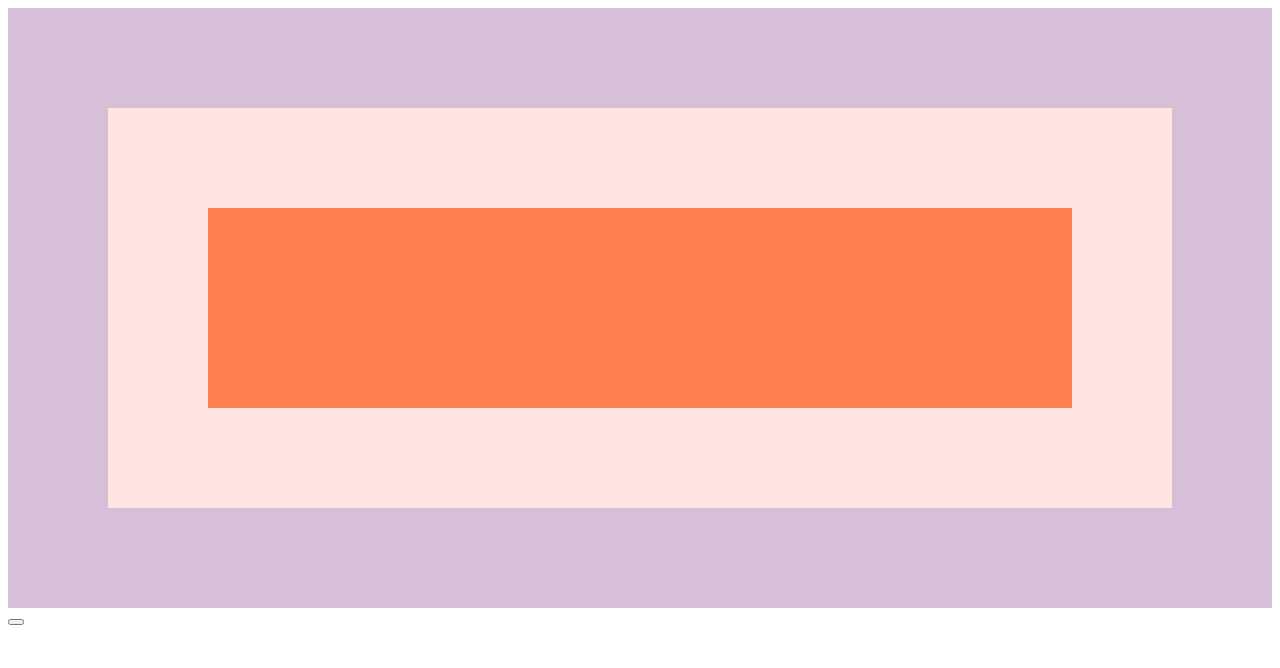
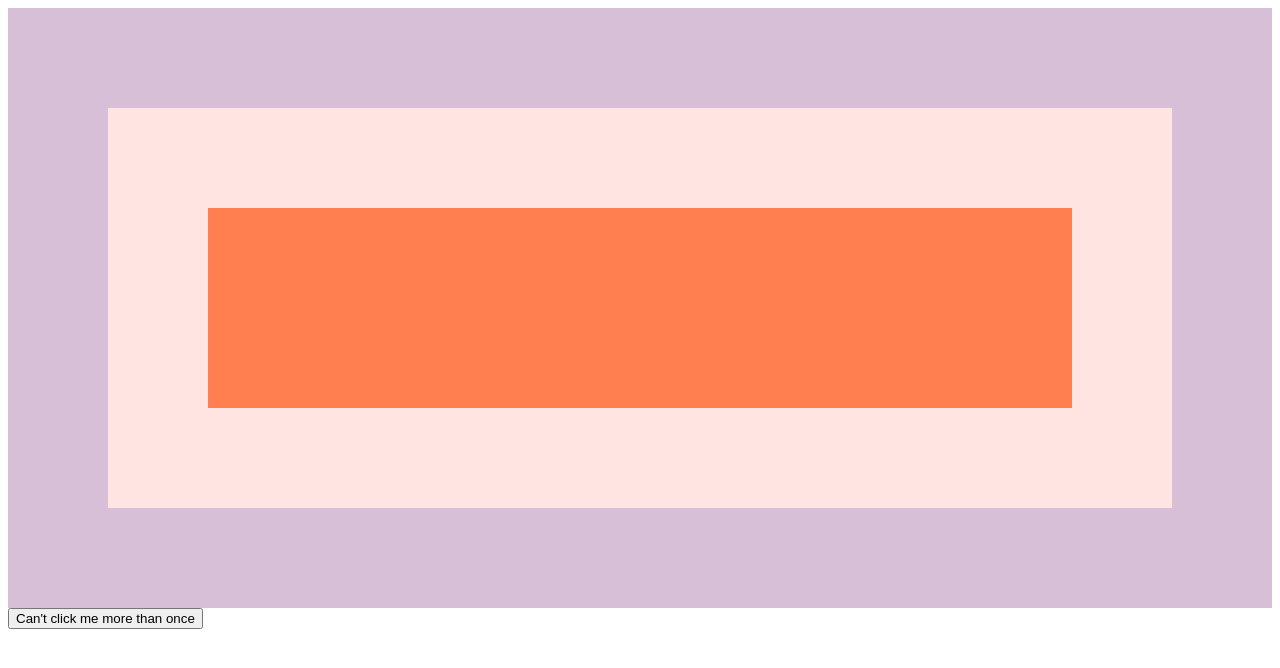
Before and after one commit to szter/JavaScript30, a plain HTML site: page 25-event_capture_propagation_bubbling_and_once/index.html in a window 1280 px wide. Drawn offline with Linux system fonts and the light colour scheme.

Commit message:
fix button

```diff
--- a/25-event_capture_propagation_bubbling_and_once/index.html
+++ b/25-event_capture_propagation_bubbling_and_once/index.html
@@ -18,7 +18,7 @@
     </div>
   </div>
 
-  <button></button>
+  <button>Can't click me more than once</button>
 
   <script src="js/app.js"></script>
 </body>
```
